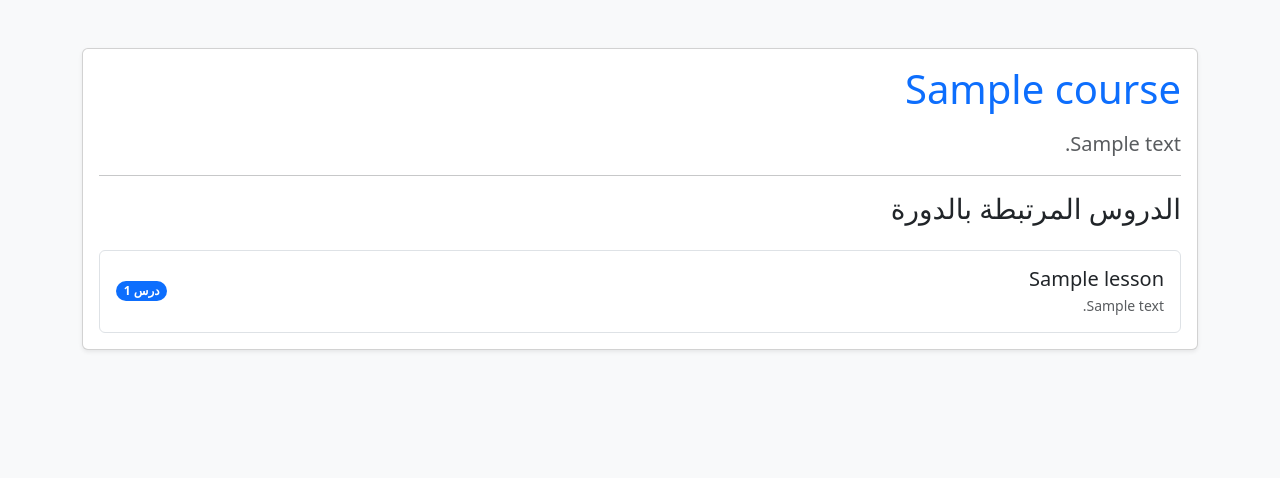
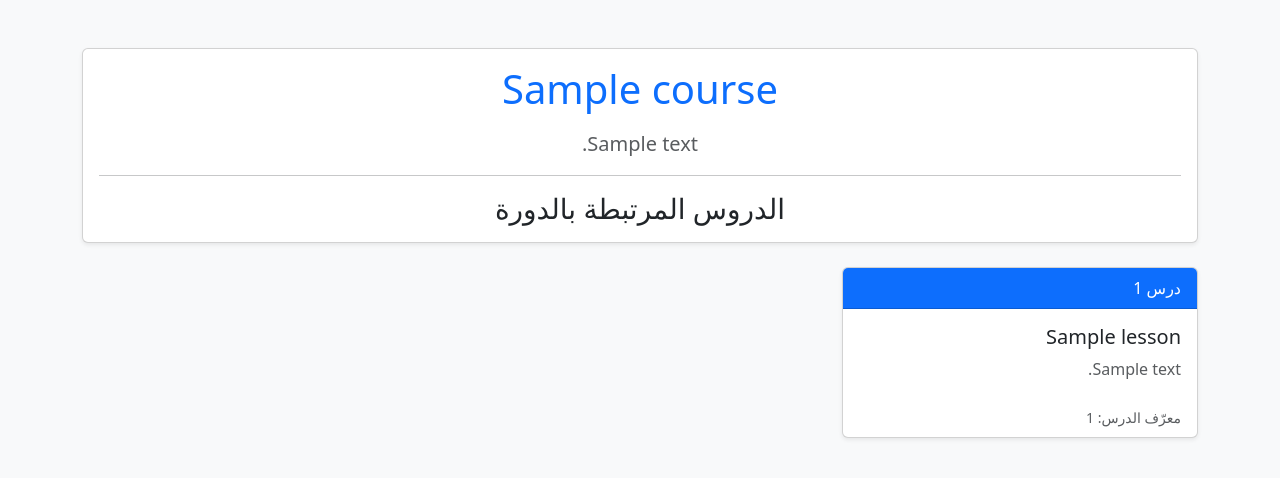
Before and after one commit to hooralmaskeen-max/github-final-project, a Django app: template templates/course_details_bootstrap.html in a window 1280 px wide. Shown: the top 478 px of the page. Run offline with Django 3.2, Linux system fonts and the light colour scheme; the template is opened without the code that fills it: most values are stand-ins (such as "Sample title", 1, 10 or a date in 2020).

Commit message:
Update course_details_bootstrap.html

```diff
--- a/templates/course_details_bootstrap.html
+++ b/templates/course_details_bootstrap.html
@@ -4,34 +4,49 @@
     <meta charset="UTF-8">
     <meta name="viewport" content="width=device-width, initial-scale=1.0">
     <title>{{ course.name }} - تفاصيل الدورة</title>
+
     <link href="https://cdn.jsdelivr.net/npm/bootstrap@5.3.0/dist/css/bootstrap.min.css" rel="stylesheet">
 </head>
 <body class="bg-light">
     <div class="container my-5">
-        <div class="card shadow-sm">
-            <div class="card-body">
+
+        <div class="card shadow-sm mb-4">
+            <div class="card-body text-center">
                 <h1 class="card-title text-primary mb-3">{{ course.name }}</h1>
                 <p class="text-muted lead">{{ course.description }}</p>
                 <hr>
-                <h3 class="mb-4">الدروس المرتبطة بالدورة</h3>
+                <h3 class="mb-0">الدروس المرتبطة بالدورة</h3>
+            </div>
+        </div>
+
+
         {% if lessons %}
-                    <div class="list-group">
+            <div class="row row-cols-1 row-cols-md-2 row-cols-lg-3 g-4">
                 {% for lesson in lessons %}
-                            <div class="list-group-item list-group-item-action d-flex justify-content-between align-items-center py-3">
-                                <div>
-                                    <h5 class="mb-1 text-dark">{{ lesson.title }}</h5>
-                                    <p class="mb-0 text-muted small">{{ lesson.description|truncatechars:120 }}</p>
+                    <div class="col">
+                        <div class="card h-100 shadow-sm">
+                            <div class="card-header bg-primary text-white">
+                                درس {{ forloop.counter }}
                             </div>
-                                <span class="badge bg-primary rounded-pill">درس {{ forloop.counter }}</span>
+                            <div class="card-body">
+                                <h5 class="card-title">{{ lesson.title }}</h5>
+                                <p class="card-text text-muted">{{ lesson.description|truncatechars:120 }}</p>
+                            </div>
+                            <div class="card-footer bg-transparent border-top-0">
+                                <small class="text-muted">معرّف الدرس: {{ lesson.id }}</small>
+                            </div>
+                        </div>
                     </div>
                 {% endfor %}
             </div>
         {% else %}
-                    <div class="alert alert-info" role="alert">لا توجد دروس مضافة لهذه الدورة حتى الان.</div>
+            <div class="alert alert-info text-center" role="alert">
+                لا توجد دروس مضافة لهذه الدورة حتى الآن.
+            </div>
         {% endif %}
     </div>
-        </div>
-    </div>
+
+
     <script src="https://cdn.jsdelivr.net/npm/bootstrap@5.3.0/dist/js/bootstrap.bundle.min.js"></script>
 </body>
 </html>
```
Lines whose indentation alone changed are shown as unchanged.
